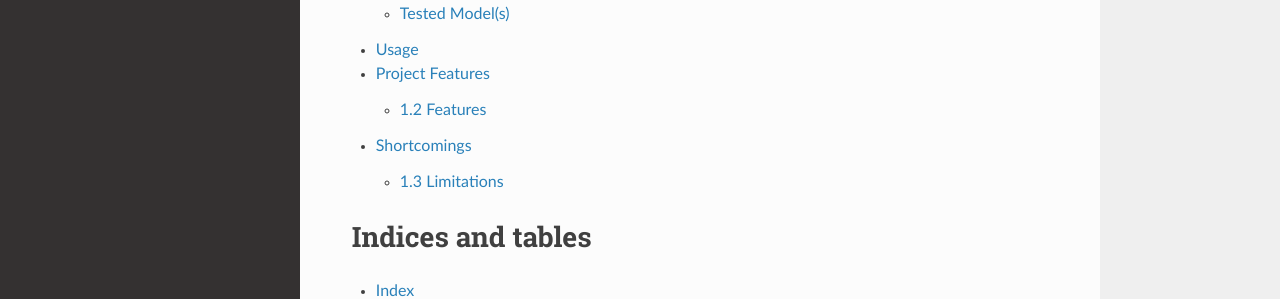
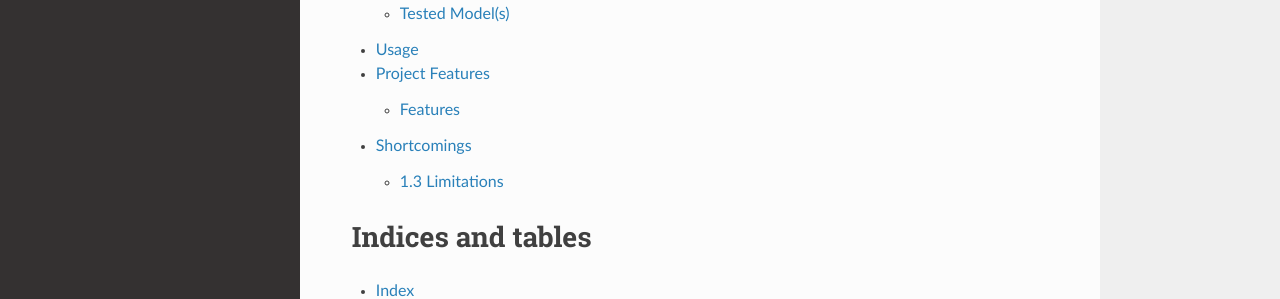
Before and after one commit to NotYuSheng/Multimodal-Large-Language-Model, a Sphinx documentation site: the page built from doc/index.rst, in a window 1280 px wide and 1096 px high. Shown: the part 556-855 px from the top of the window. Built offline with Sphinx 7.4.7 and the Read the Docs theme 2.0.0, drawn with Linux system fonts in a browser that asks for light colours; pages that are not in the unit, such as notebooks, are missing from menus.

Commit message:
Update project_features.rst

```diff
--- a/doc/project_features.rst
+++ b/doc/project_features.rst
@@ -1,7 +1,7 @@
 Project Features
 ================
 
-1.2 Features
+Features
 ------------
 
 - Upon deployment, Ollama can be accessed via an API call to the server IP: ``<server-ip>:11434``.
```
Also changed, not shown: other parts of doc/project_features.rst (+1 -1 lines).
